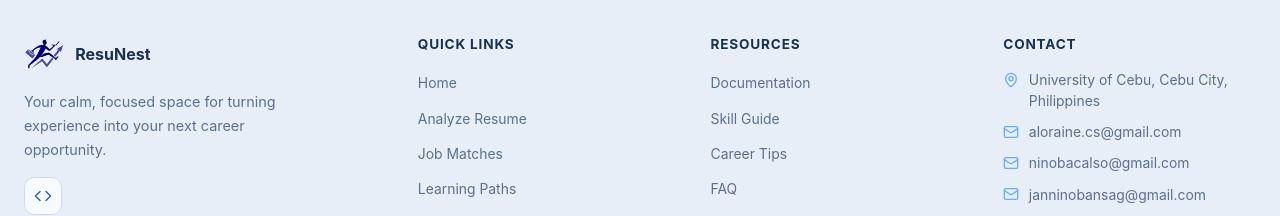
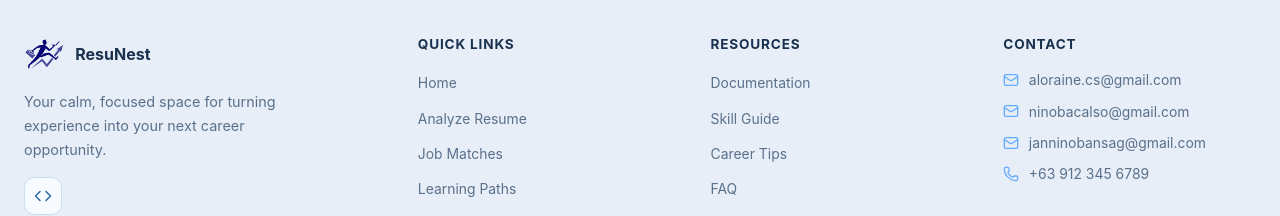
Before and after one commit to luoijin/ResuNest, a React (Vite) app: page / in a window 1280 px wide. Shown: the part 997-1213 px from the top of the page. Built offline with nearby package versions, Linux system fonts and the light colour scheme; no server answers.

Commit message:
updated PWA

```diff
--- a/src/components/Layout/Footer/Footer.jsx
+++ b/src/components/Layout/Footer/Footer.jsx
@@ -1,4 +1,4 @@
-import { Code, MessageCircle, Briefcase, Mail, Heart, MapPin, Phone } from 'lucide-react'
+import { Code, MessageCircle, Briefcase, Mail, Heart, Phone } from 'lucide-react'
 import './Footer.css'
 
 const Footer = () => {
@@ -93,10 +93,6 @@ const Footer = () => {
           <div>
             <h3 className="footer-heading">Contact</h3>
             <ul className="footer-contact">
-              <li className="footer-contact-item">
-                <MapPin size={16} className="footer-contact-icon" />
-                <span>University of Cebu, Cebu City, Philippines</span>
-              </li>
               <li>
                 <a href="mailto:aloraine.cs@gmail.com" className="footer-contact-link">
                   <Mail size={16} className="footer-contact-icon" />
--- a/vite.config.js
+++ b/vite.config.js
@@ -15,8 +15,10 @@ export default defineConfig({
         theme_color: '#0c2545',
         background_color: '#eef4fb',
         display: 'standalone',
+        id: '/',
+        scope: '/',
         start_url: '/',
-        icons: [{ src: '/logo.png', sizes: '561x445', type: 'image/png', purpose: 'any' }]
+        icons: [{ src: '/resunest-icon.svg', sizes: 'any', type: 'image/svg+xml', purpose: 'any maskable' }]
       }
     })
   ],
```
Also changed, not shown: public/resunest-icon.svg (added).
